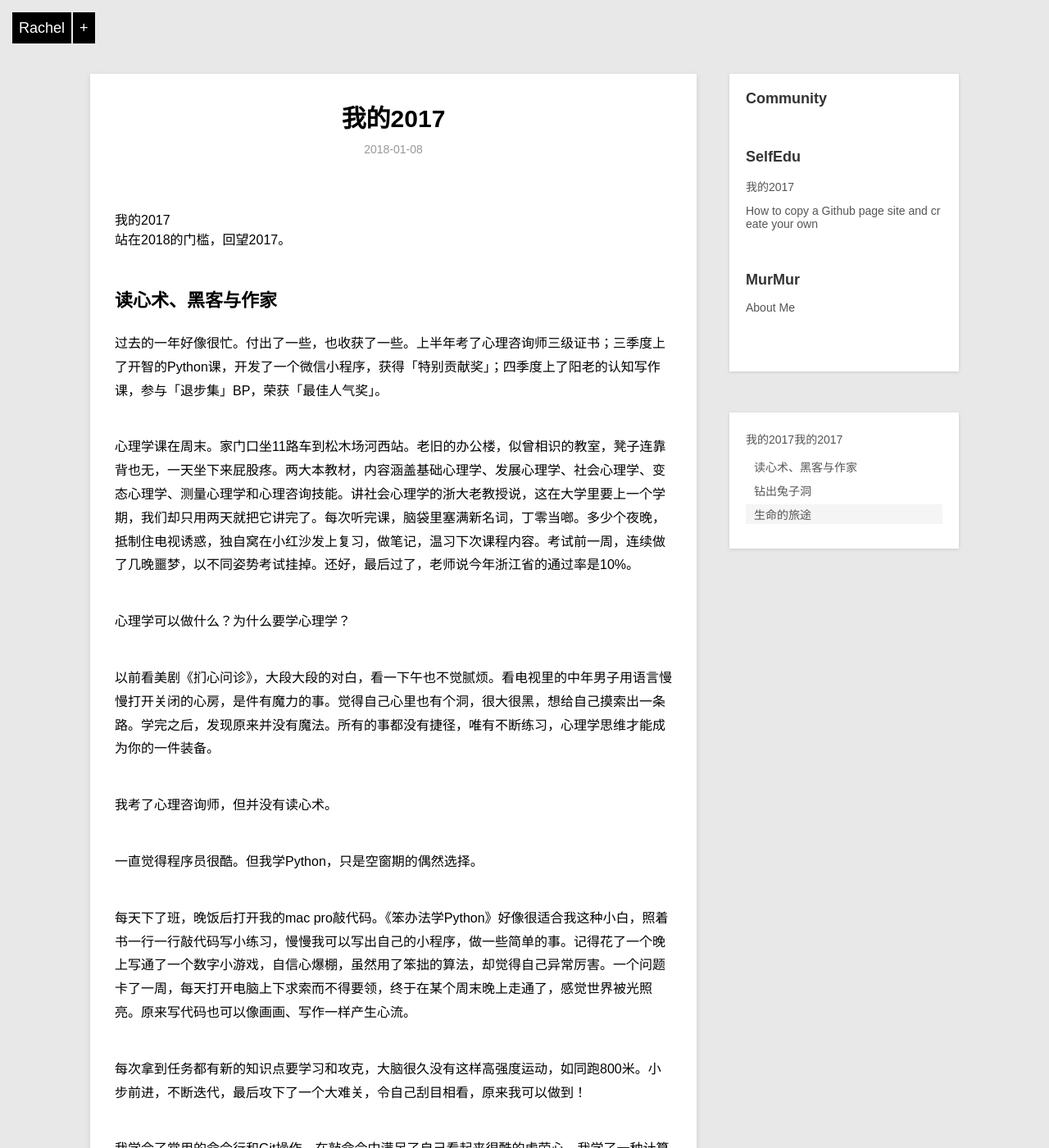
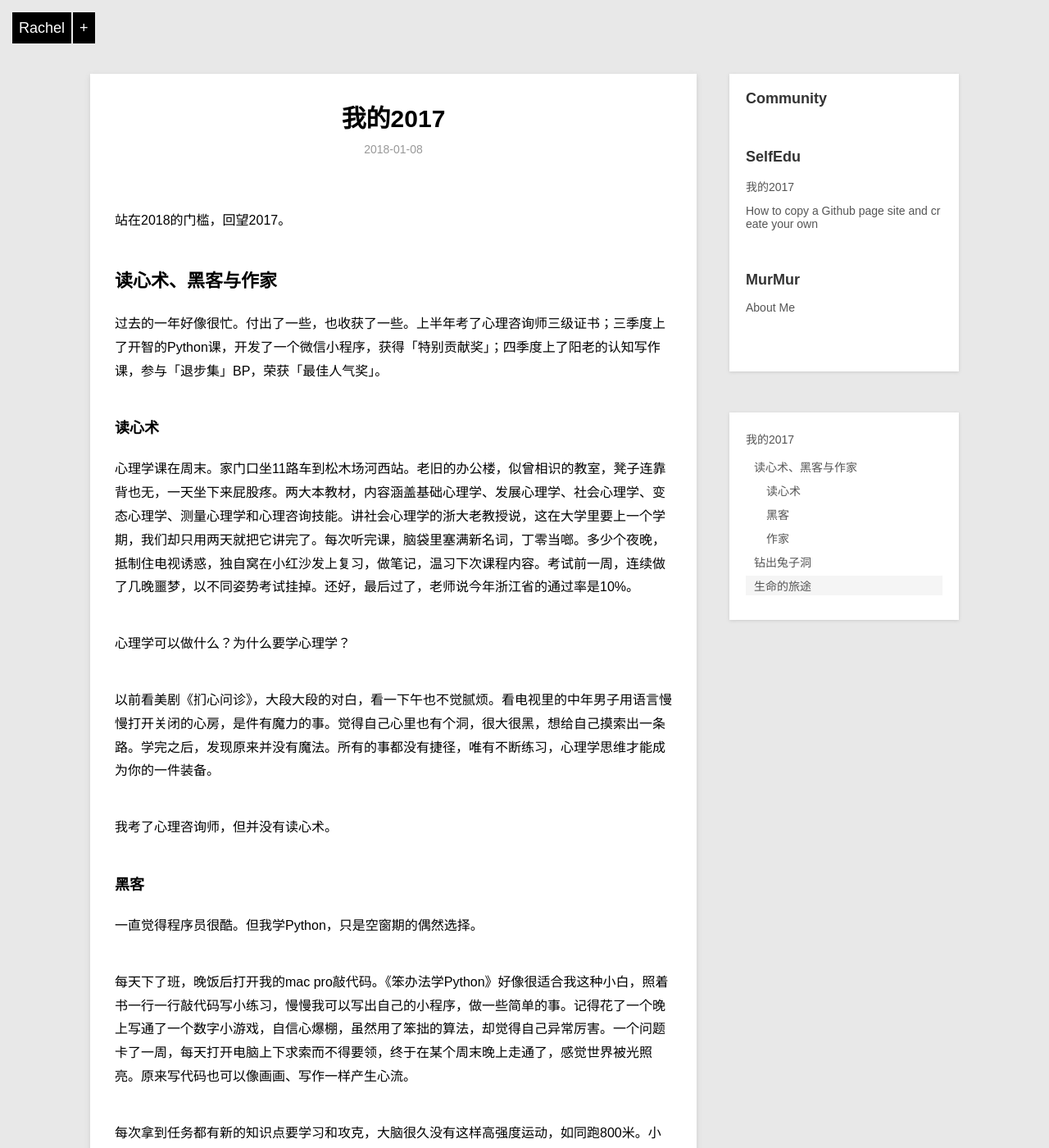
Before and after one commit to RachyJ/rachyj.github.io, a Jekyll site: the page built from _posts/SelfEdu/2018-01-08-my-2017.md, in a window 1280 px wide and 1400 px high. Shown: the whole window at 82% size. Built offline with Jekyll 4.4.1, drawn with Linux system fonts in a browser that asks for light colours; comment, search, counter and statistics services are not loaded.

Commit message:
added h3

```diff
--- a/_posts/SelfEdu/2018-01-08-my-2017.md
+++ b/_posts/SelfEdu/2018-01-08-my-2017.md
@@ -4,9 +4,6 @@ title: 我的2017
 category: selfedu
 description: 2017，我的旅途
 ---
-
-
-# 我的2017
 
 站在2018的门槛，回望2017。
 
@@ -15,6 +12,7 @@ description: 2017，我的旅途
 
 过去的一年好像很忙。付出了一些，也收获了一些。上半年考了心理咨询师三级证书；三季度上了开智的Python课，开发了一个微信小程序，获得「特别贡献奖」；四季度上了阳老的认知写作课，参与「退步集」BP，荣获「最佳人气奖」。
 
+### 读心术
 
 心理学课在周末。家门口坐11路车到松木场河西站。老旧的办公楼，似曾相识的教室，凳子连靠背也无，一天坐下来屁股疼。两大本教材，内容涵盖基础心理学、发展心理学、社会心理学、变态心理学、测量心理学和心理咨询技能。讲社会心理学的浙大老教授说，这在大学里要上一个学期，我们却只用两天就把它讲完了。每次听完课，脑袋里塞满新名词，丁零当啷。多少个夜晚，抵制住电视诱惑，独自窝在小红沙发上复习，做笔记，温习下次课程内容。考试前一周，连续做了几晚噩梦，以不同姿势考试挂掉。还好，最后过了，老师说今年浙江省的通过率是10%。
 
@@ -24,6 +22,7 @@ description: 2017，我的旅途
 
 我考了心理咨询师，但并没有读心术。
 
+### 黑客
 
 一直觉得程序员很酷。但我学Python，只是空窗期的偶然选择。
 
@@ -33,6 +32,7 @@ description: 2017，我的旅途
 
 我学会了常用的命令行和Git操作，在敲命令中满足了自己看起来很酷的虚荣心。我学了一种计算机语言和电脑对话。说得还不顺，经常卡壳，需要查字典和找答案，但磕磕绊绊中可以收到计算机的‘Hello World’，是个神奇的体验。
 
+### 作家
 
 我大概是有作家梦的。
 
```
